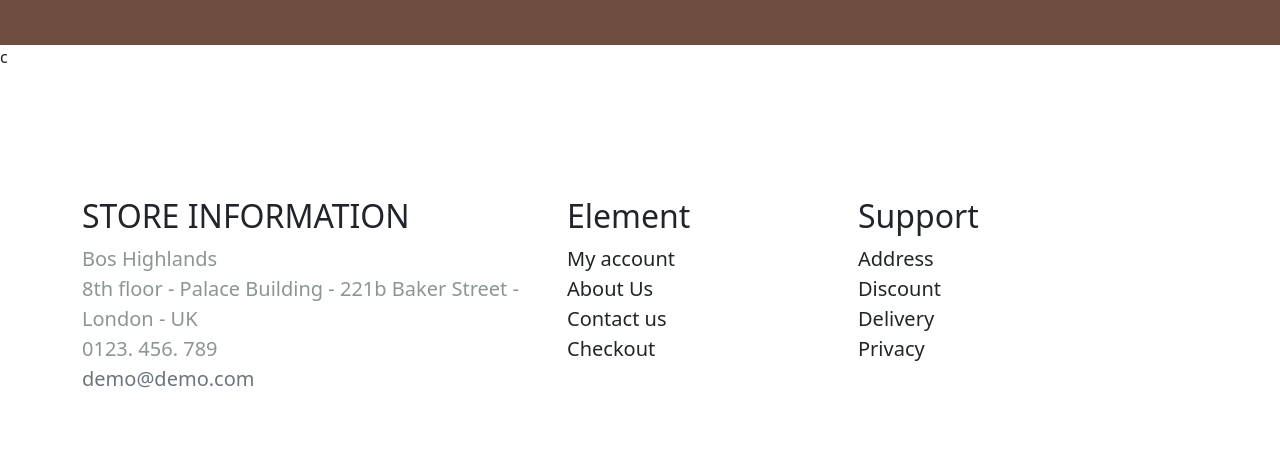
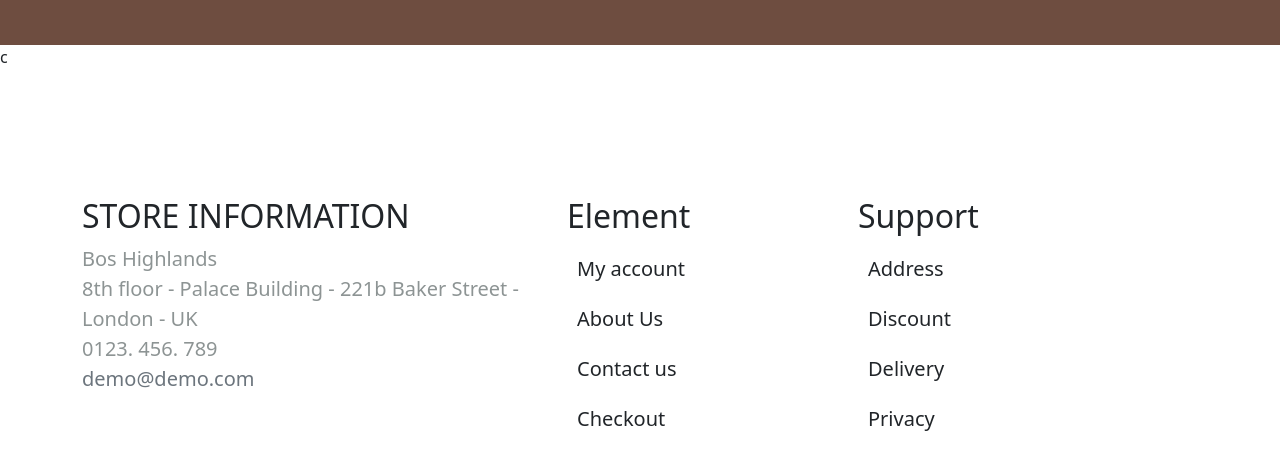
Before and after one commit to Bably15/coffee-page, a plain HTML site: page index.html in a window 1280 px wide. Shown: the part 3949-4419 px from the top of the page. Drawn offline with nearby package versions, Linux system fonts and the light colour scheme; a web font is replaced by a local one.

Commit message:
css transitions footer

```diff
--- a/index.html
+++ b/index.html
@@ -395,18 +395,18 @@
                             >
                         </p>
                     </div>
-                    <div class="col-12 col-md-3 col-lg-3 fs-5">
+                    <div class="col-12 col-md-3 col-lg-3 fs-5 ">
                         <h2 class="text-dark">Element</h2>
                         <ul class="list-unstyled">
                             <a href="#" class="text-decoration-none">
-                                <li class="list-unstyled text-dark">
+                                <li class="list-unstyled text-dark" style="padding: 10px;">
                                     My account
                                 </li>
                                 <li
                                     class="
                                         list-unstyled
                                         text-dark text-decoration-none
-                                    "
+                                    " style="padding: 10px;"
                                 >
                                     About Us
                                 </li>
@@ -414,7 +414,7 @@
                                     class="
                                         list-unstyled
                                         text-dark text-decoration-none
-                                    "
+                                    " style="padding: 10px;"
                                 >
                                     Contact us
                                 </li>
@@ -422,7 +422,7 @@
                                     class="
                                         list-unstyled
                                         text-dark text-decoration-none
-                                    "
+                                    " style="padding: 10px;"
                                 >
                                     Checkout
                                 </li>
@@ -438,7 +438,7 @@
                                         class="
                                             list-unstyled
                                             text-dark text-decoration-none
-                                        "
+                                        " style="padding: 10px;"
                                     >
                                         Address
                                     </li>
@@ -446,7 +446,7 @@
                                         class="
                                             list-unstyled
                                             text-dark text-decoration-none
-                                        "
+                                        " style="padding: 10px;"
                                     >
                                         Discount
                                     </li>
@@ -454,7 +454,7 @@
                                         class="
                                             list-unstyled
                                             text-dark text-decoration-none
-                                        "
+                                        " style="padding: 10px;"
                                     >
                                         Delivery
                                     </li>
@@ -462,7 +462,7 @@
                                         class="
                                             list-unstyled
                                             text-dark text-decoration-none
-                                        "
+                                        " style="padding: 10px;"
                                     >
                                         Privacy
                                     </li>
--- a/style.css
+++ b/style.css
@@ -48,3 +48,11 @@
 .footer {
     color: rgb(141, 148, 148);
 }
+.footer li {
+    transition: transform 500ms;
+    will-change: transform;
+}
+.footer li:hover {
+    transform: translateX(5px);
+    color: rgb(199, 121, 20);
+}
```
